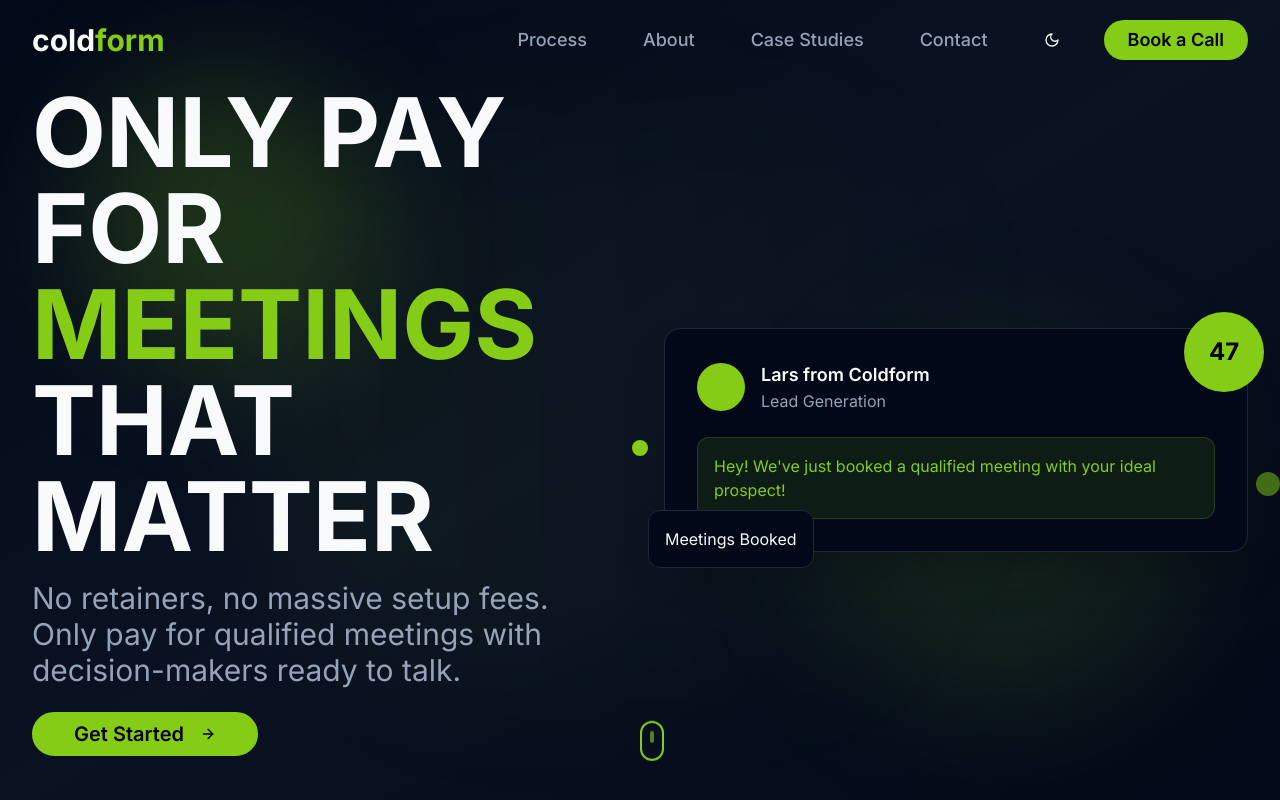
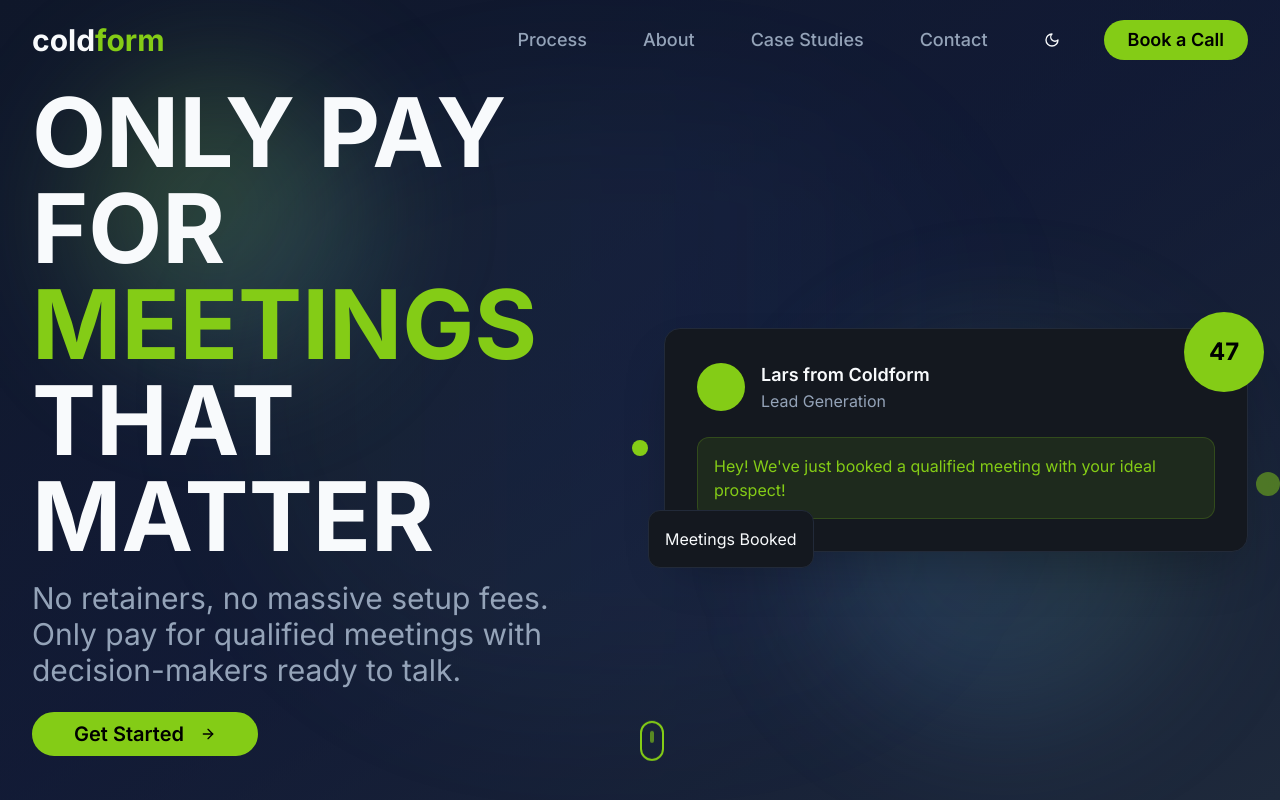
Before and after one commit to larsformo-maker/coldform-reimagined-flow, a React (Vite) app: page / in a window 1280 px wide. Shown: the top 800 px of the page. Built offline with nearby package versions, Linux system fonts and the light colour scheme.

Commit message:
Refactor: Improve background with gradient
Adjusted the background color and added a gradient effect for a more visually appealing design, following best practices.

```diff
--- a/src/components/ContactSection.tsx
+++ b/src/components/ContactSection.tsx
@@ -1,4 +1,3 @@
-
 import { useState } from 'react';
 import { Mail, Phone, MapPin, Send, Calendar } from 'lucide-react';
 import { Button } from '@/components/ui/button';
@@ -56,8 +55,11 @@ const ContactSection = () => {
   ];
 
   return (
-    <section id="contact" className="min-h-screen flex items-center justify-center py-16 bg-background">
-      <div className="max-w-7xl mx-auto px-4 sm:px-6 lg:px-8 w-full">
+    <section id="contact" className="min-h-screen flex items-center justify-center py-16 relative">
+      {/* Gradient background */}
+      <div className="absolute inset-0 bg-gradient-to-t from-slate-100/60 via-blue-50/40 to-slate-50/60 dark:from-slate-900/60 dark:via-blue-950/30 dark:to-slate-800/60"></div>
+
+      <div className="relative z-10 max-w-7xl mx-auto px-4 sm:px-6 lg:px-8 w-full">
         <div className="text-center mb-12">
           <h2 className="text-5xl md:text-6xl font-bold text-foreground mb-4">
             BOOK A <span className="text-green-400">CALL</span>
--- a/src/components/HeroSection.tsx
+++ b/src/components/HeroSection.tsx
@@ -1,15 +1,17 @@
-
 import { ArrowRight } from 'lucide-react';
 import { Button } from '@/components/ui/button';
 
 const HeroSection = () => {
   return (
-    <section className="relative min-h-screen flex items-center justify-center overflow-hidden bg-gradient-to-br from-background via-muted/30 to-background">
-      {/* Background decoration */}
+    <section className="relative min-h-screen flex items-center justify-center overflow-hidden">
+      {/* Enhanced gradient background */}
+      <div className="absolute inset-0 bg-gradient-to-br from-slate-100 via-blue-50/80 to-slate-50 dark:from-slate-900 dark:via-blue-950/50 dark:to-slate-800"></div>
+
+      {/* Background decoration with improved gradients */}
       <div className="absolute inset-0">
-        <div className="absolute top-20 left-20 w-72 h-72 bg-green-400/20 rounded-full blur-3xl animate-float"></div>
-        <div className="absolute bottom-20 right-20 w-96 h-96 bg-green-400/10 rounded-full blur-3xl animate-float" style={{ animationDelay: '1s' }}></div>
-        <div className="absolute top-1/2 left-1/2 transform -translate-x-1/2 -translate-y-1/2 w-[800px] h-[600px] bg-gradient-to-r from-green-400/5 to-transparent rounded-full blur-3xl"></div>
+        <div className="absolute top-20 left-20 w-72 h-72 bg-gradient-to-br from-green-400/30 to-blue-400/20 rounded-full blur-3xl animate-float"></div>
+        <div className="absolute bottom-20 right-20 w-96 h-96 bg-gradient-to-tr from-blue-400/20 to-green-400/10 rounded-full blur-3xl animate-float" style={{ animationDelay: '1s' }}></div>
+        <div className="absolute top-1/2 left-1/2 transform -translate-x-1/2 -translate-y-1/2 w-[800px] h-[600px] bg-gradient-to-r from-green-400/5 via-blue-400/5 to-transparent rounded-full blur-3xl"></div>
       </div>
 
       <div className="relative z-10 max-w-7xl mx-auto px-4 sm:px-6 lg:px-8 pt-20">
--- a/src/components/ServicesSection.tsx
+++ b/src/components/ServicesSection.tsx
@@ -1,4 +1,3 @@
-
 import { Users, Target, TrendingUp, Calendar } from 'lucide-react';
 import { Card, CardContent } from '@/components/ui/card';
 import { Button } from '@/components/ui/button';
@@ -28,8 +27,11 @@ const ServicesSection = () => {
   ];
 
   return (
-    <section id="process" className="min-h-screen flex items-center justify-center py-16 bg-background">
-      <div className="max-w-7xl mx-auto px-4 sm:px-6 lg:px-8 w-full">
+    <section id="process" className="min-h-screen flex items-center justify-center py-16 relative">
+      {/* Subtle gradient background */}
+      <div className="absolute inset-0 bg-gradient-to-b from-slate-50/50 via-blue-50/30 to-slate-100/50 dark:from-slate-800/50 dark:via-blue-900/20 dark:to-slate-900/50"></div>
+
+      <div className="relative z-10 max-w-7xl mx-auto px-4 sm:px-6 lg:px-8 w-full">
         <div className="text-center mb-16">
           <h2 className="text-6xl md:text-7xl font-bold text-foreground mb-6 animate-fade-in">
             OUR <span className="text-green-400">PROCESS</span>
--- a/src/components/WorkSection.tsx
+++ b/src/components/WorkSection.tsx
@@ -1,4 +1,3 @@
-
 import { Calendar, TrendingUp, Users } from 'lucide-react';
 import { Button } from '@/components/ui/button';
 import { Card, CardContent } from '@/components/ui/card';
@@ -51,8 +50,11 @@ const WorkSection = () => {
   ];
 
   return (
-    <section id="work" className="min-h-screen flex items-center justify-center py-16 bg-muted/30">
-      <div className="max-w-7xl mx-auto px-4 sm:px-6 lg:px-8 w-full">
+    <section id="work" className="min-h-screen flex items-center justify-center py-16 relative">
+      {/* Enhanced gradient background */}
+      <div className="absolute inset-0 bg-gradient-to-br from-blue-50/40 via-slate-50/60 to-blue-100/40 dark:from-blue-950/30 dark:via-slate-900/50 dark:to-blue-900/30"></div>
+
+      <div className="relative z-10 max-w-7xl mx-auto px-4 sm:px-6 lg:px-8 w-full">
         <div className="text-center mb-12">
           <h2 className="text-5xl md:text-6xl font-bold text-foreground mb-4">
             CASE <span className="text-green-400">STUDIES</span>
--- a/src/index.css
+++ b/src/index.css
@@ -5,81 +5,81 @@
 
 @layer base {
   :root {
-    --background: 0 0% 100%;
+    --background: 220 15% 97%;
     --foreground: 222.2 84% 4.9%;
 
-    --card: 0 0% 100%;
+    --card: 220 10% 99%;
     --card-foreground: 222.2 84% 4.9%;
 
-    --popover: 0 0% 100%;
+    --popover: 220 10% 99%;
     --popover-foreground: 222.2 84% 4.9%;
 
     --primary: 220 100% 50%;
     --primary-foreground: 210 40% 98%;
 
-    --secondary: 210 40% 96.1%;
+    --secondary: 220 20% 94%;
     --secondary-foreground: 222.2 47.4% 11.2%;
 
-    --muted: 210 40% 96.1%;
+    --muted: 220 15% 95%;
     --muted-foreground: 215.4 16.3% 46.9%;
 
-    --accent: 210 40% 96.1%;
+    --accent: 220 15% 95%;
     --accent-foreground: 222.2 47.4% 11.2%;
 
     --destructive: 0 84.2% 60.2%;
     --destructive-foreground: 210 40% 98%;
 
-    --border: 214.3 31.8% 91.4%;
-    --input: 214.3 31.8% 91.4%;
+    --border: 220 25% 88%;
+    --input: 220 25% 88%;
     --ring: 222.2 84% 4.9%;
 
     --radius: 0.75rem;
 
-    --sidebar-background: 0 0% 98%;
+    --sidebar-background: 220 10% 96%;
     --sidebar-foreground: 240 5.3% 26.1%;
     --sidebar-primary: 240 5.9% 10%;
     --sidebar-primary-foreground: 0 0% 98%;
-    --sidebar-accent: 240 4.8% 95.9%;
+    --sidebar-accent: 220 15% 93%;
     --sidebar-accent-foreground: 240 5.9% 10%;
-    --sidebar-border: 220 13% 91%;
+    --sidebar-border: 220 20% 85%;
     --sidebar-ring: 217.2 91.2% 59.8%;
   }
 
   .dark {
-    --background: 222.2 84% 4.9%;
+    --background: 220 25% 8%;
     --foreground: 210 40% 98%;
 
-    --card: 222.2 84% 4.9%;
+    --card: 220 20% 10%;
     --card-foreground: 210 40% 98%;
 
-    --popover: 222.2 84% 4.9%;
+    --popover: 220 20% 10%;
     --popover-foreground: 210 40% 98%;
 
     --primary: 210 40% 98%;
     --primary-foreground: 222.2 47.4% 11.2%;
 
-    --secondary: 217.2 32.6% 17.5%;
+    --secondary: 220 25% 15%;
     --secondary-foreground: 210 40% 98%;
 
-    --muted: 217.2 32.6% 17.5%;
+    --muted: 220 25% 13%;
     --muted-foreground: 215 20.2% 65.1%;
 
-    --accent: 217.2 32.6% 17.5%;
+    --accent: 220 25% 13%;
     --accent-foreground: 210 40% 98%;
 
     --destructive: 0 62.8% 30.6%;
     --destructive-foreground: 210 40% 98%;
 
-    --border: 217.2 32.6% 17.5%;
-    --input: 217.2 32.6% 17.5%;
+    --border: 220 25% 18%;
+    --input: 220 25% 18%;
     --ring: 212.7 26.8% 83.9%;
-    --sidebar-background: 240 5.9% 10%;
+    --sidebar-background: 220 30% 6%;
     --sidebar-foreground: 240 4.8% 95.9%;
     --sidebar-primary: 224.3 76.3% 48%;
     --sidebar-primary-foreground: 0 0% 100%;
-    --sidebar-accent: 240 3.7% 15.9%;
+    --sidebar-accent: 220 25% 12%;
     --sidebar-accent-foreground: 240 4.8% 95.9%;
-    --sidebar-border: 240 3.7% 15.9%;
+    --sidebar-border: 220 25% 15%;
     --sidebar-ring: 217.2 91.2% 59.8%;
   }
 }
@@ -90,8 +90,24 @@
   }
 
   body {
-    @apply bg-background text-foreground font-inter;
-    transition: background-color 0.3s ease, color 0.3s ease;
+    @apply text-foreground font-inter;
+    background: linear-gradient(135deg,
+      hsl(var(--background)) 0%,
+      hsl(220 18% 94%) 25%,
+      hsl(220 15% 96%) 50%,
+      hsl(220 12% 98%) 75%,
+      hsl(var(--background)) 100%);
+    min-height: 100vh;
+    transition: background 0.3s ease, color 0.3s ease;
+  }
+
+  .dark body {
+    background: linear-gradient(135deg,
+      hsl(var(--background)) 0%,
+      hsl(220 30% 6%) 25%,
+      hsl(220 25% 8%) 50%,
+      hsl(220 20% 10%) 75%,
+      hsl(var(--background)) 100%);
   }
 
   html {
@@ -125,4 +141,25 @@
     content: '';
     @apply absolute bottom-0 left-0 w-full h-20 bg-gradient-to-r from-green-400/10 to-green-400/5 transform skew-y-1;
   }
+
+  .gradient-bg {
+    background: linear-gradient(135deg,
+      hsl(var(--background)) 0%,
+      hsl(220 15% 95%) 50%,
+      hsl(var(--background)) 100%);
+  }
+
+  .dark .gradient-bg {
+    background: linear-gradient(135deg,
+      hsl(var(--background)) 0%,
+      hsl(220 25% 10%) 50%,
+      hsl(var(--background)) 100%);
+  }
+
+  .section-gradient {
+    background: linear-gradient(180deg,
+      transparent 0%,
+      hsl(var(--muted))/20 50%,
+      transparent 100%);
+  }
 }
```
